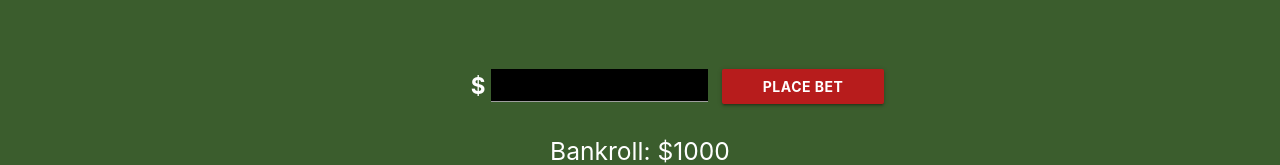
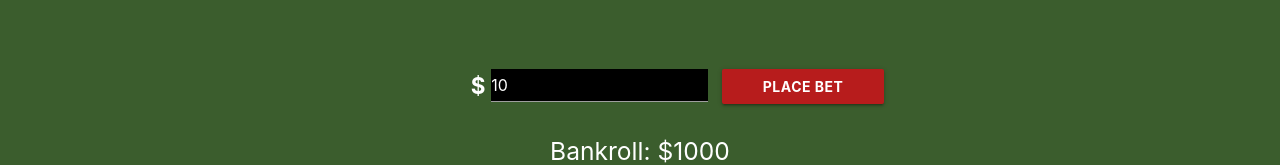
Before and after one commit to angrypirate33/mern-blackjack, a React (Create React App) app: page / in a window 1280 px wide. Both pictures are taken after a click on the button "PLAY AS A GUEST". Shown: the part 473-638 px from the top of the page. Built offline with nearby package versions, Linux system fonts and the light colour scheme.

Commit message:
Adds wager and deal functionality.

```diff
--- a/src/components/DealerCards/DealerCards.jsx
+++ b/src/components/DealerCards/DealerCards.jsx
@@ -6,7 +6,7 @@ export default function DealerCards({ cardClassName, cards }) {
     return (
         <div className='DealerCards'>
             <h4>Dealer's Cards</h4>
-            {cards.map((card, index) => <Card key={index} card={card} cardClassName={card} />)}
+            {cards.map((card, index) => <Card key={index} card={card} cardClassName={card.face} />)}
         </div>
     )
 }
--- a/src/components/PlayerCards/PlayerCards.jsx
+++ b/src/components/PlayerCards/PlayerCards.jsx
@@ -6,7 +6,7 @@ export default function PlayerCards({ cardClassName, cards }) {
     return (
         <div className='PlayerCards'>
             <h4>Player's Cards</h4>
-            {cards.map((card, index) => <Card key={index} card={card} cardClassName={card} />)}
+            {cards.map((card, index) => <Card key={index} card={card} cardClassName={card.face} />)}
         </div>
     )
 }
--- a/src/components/Table/Table.jsx
+++ b/src/components/Table/Table.jsx
@@ -8,7 +8,7 @@ import WagerInfo from '../WagerInfo/WagerInfo'
 import '../CardLibrary/css/cardstarter.min.css'
 import './Table.css'
 
-export default function Table({ currWager, bankAmt, playerCards, dealerCards, dealerScore, playerScore }) {
+export default function Table({ currWager, bankAmt, playerCards, dealerCards, dealerScore, playerScore, storeAndDeal }) {
     return (
         <div className='Table'>
             <div className='row'>
@@ -27,7 +27,9 @@ export default function Table({ currWager, bankAmt, playerCards, dealerCards, de
             </div>
             <div className='row'>
                 <div className='col s12'>
-                    <WagerInfo />
+                    <WagerInfo
+                        storeAndDeal={storeAndDeal}
+                    />
                 </div>
             </div>
                 <div className='row'>
--- a/src/components/WagerInfo/WagerInfo.jsx
+++ b/src/components/WagerInfo/WagerInfo.jsx
@@ -1,7 +1,18 @@
-
+import { useState } from 'react'
 import './WagerInfo.css'
 
-export default function WagerInfo() {
+export default function WagerInfo({ storeAndDeal }) {
+
+    const [wagerAmount, setWagerAmount] = useState(10)
+
+    const handleChange = (event) => {
+        setWagerAmount(event.target.value)
+    }
+
+    const handleClick = () => {
+        storeAndDeal(wagerAmount)
+    }
+
     return (
         <div className='WagerInfo'>
             <span id='curr-sign'>$</span>
@@ -11,10 +22,13 @@ export default function WagerInfo() {
                 min='10'
                 max='1000'
                 step='10'
+                value={wagerAmount}
+                onChange={handleChange}
             />
             <button
                 className='waves-effect waves-light btn red darken-4'
                 id='place-bet-button'
+                onClick={handleClick}
             >
                 Place Bet
             </button>
--- a/src/pages/BlackjackPage/BlackjackPage.jsx
+++ b/src/pages/BlackjackPage/BlackjackPage.jsx
@@ -21,6 +21,37 @@ export default function BlackjackPage() {
         setDeck(shuffledDeck)
     }, [])
 
+    function storeWager(wagerAmt) {
+        if (wagerAmt <= bankAmt) {
+            setCurrWager(wagerAmt)
+            setBankAmt(bankAmt - wagerAmt)
+        }
+    }
+
+    async function dealCards() {
+        const deckCopy = [...deck]
+        const pCards = [...playerCards]
+        const dCards = [...dealerCards]
+
+        for (let i = 0; i < 4; i++) {
+            setTimeout(() => {
+                const card = deckCopy.shift()
+                if (i % 2 === 0) {
+                    pCards.push(card)
+                    setPlayerCards([...pCards])
+                } else {
+                    dCards.push(card)
+                    setDealerCards([...dCards])
+                }
+                setDeck([...deckCopy])
+            }, 1000 * (i+1))
+        }
+    }
+
+    function storeAndDeal(wagerAmt) {
+        storeWager(wagerAmt)
+        dealCards()
+    }
 
     return (
         <div className='BlackjackPage'>
@@ -37,6 +68,7 @@ export default function BlackjackPage() {
                 setDealerScore={setDealerScore}
                 playerScore={playerScore}
                 setPlayerScore={setPlayerScore}
+                storeAndDeal={storeAndDeal}
             />
         </div>
     )
```
